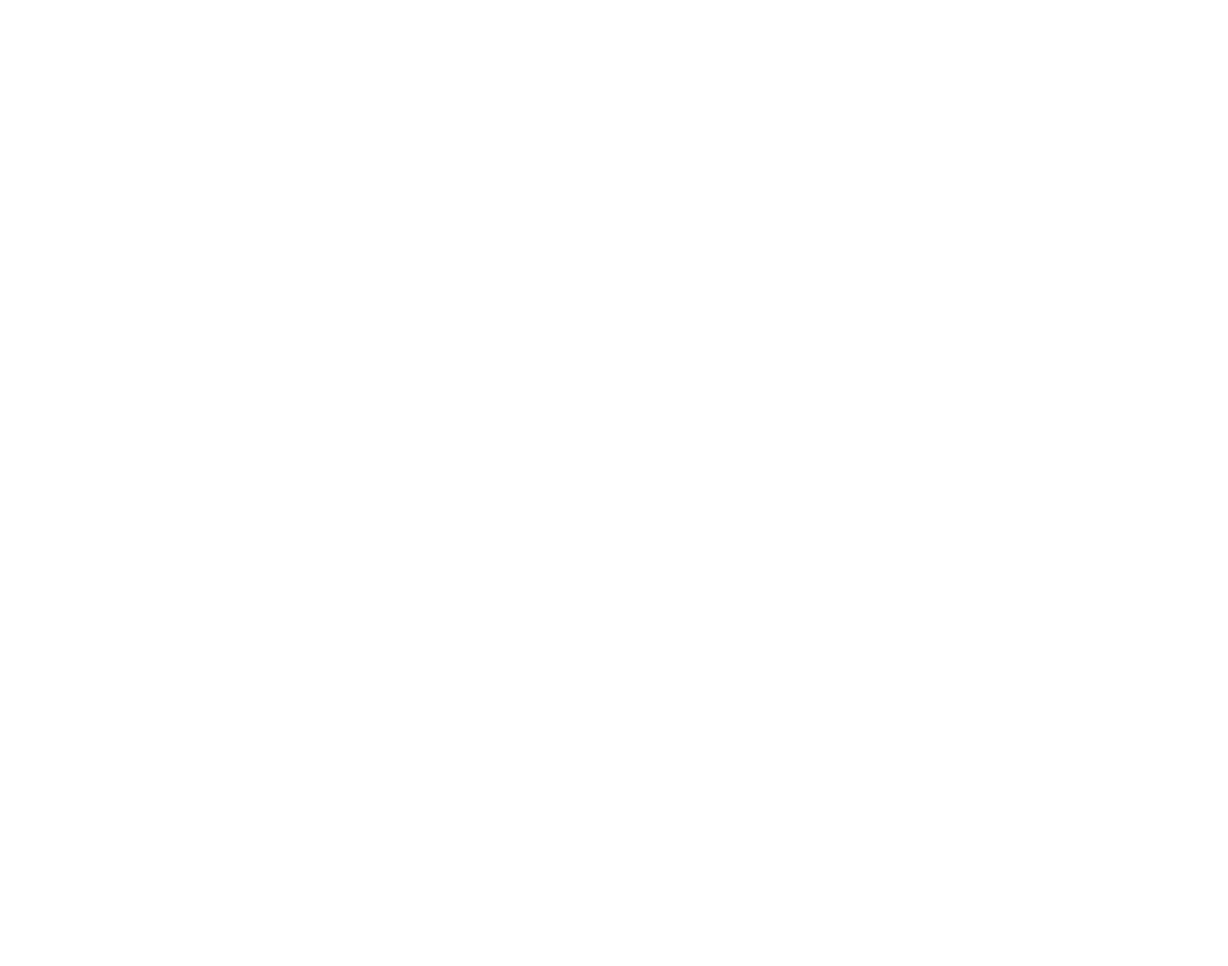
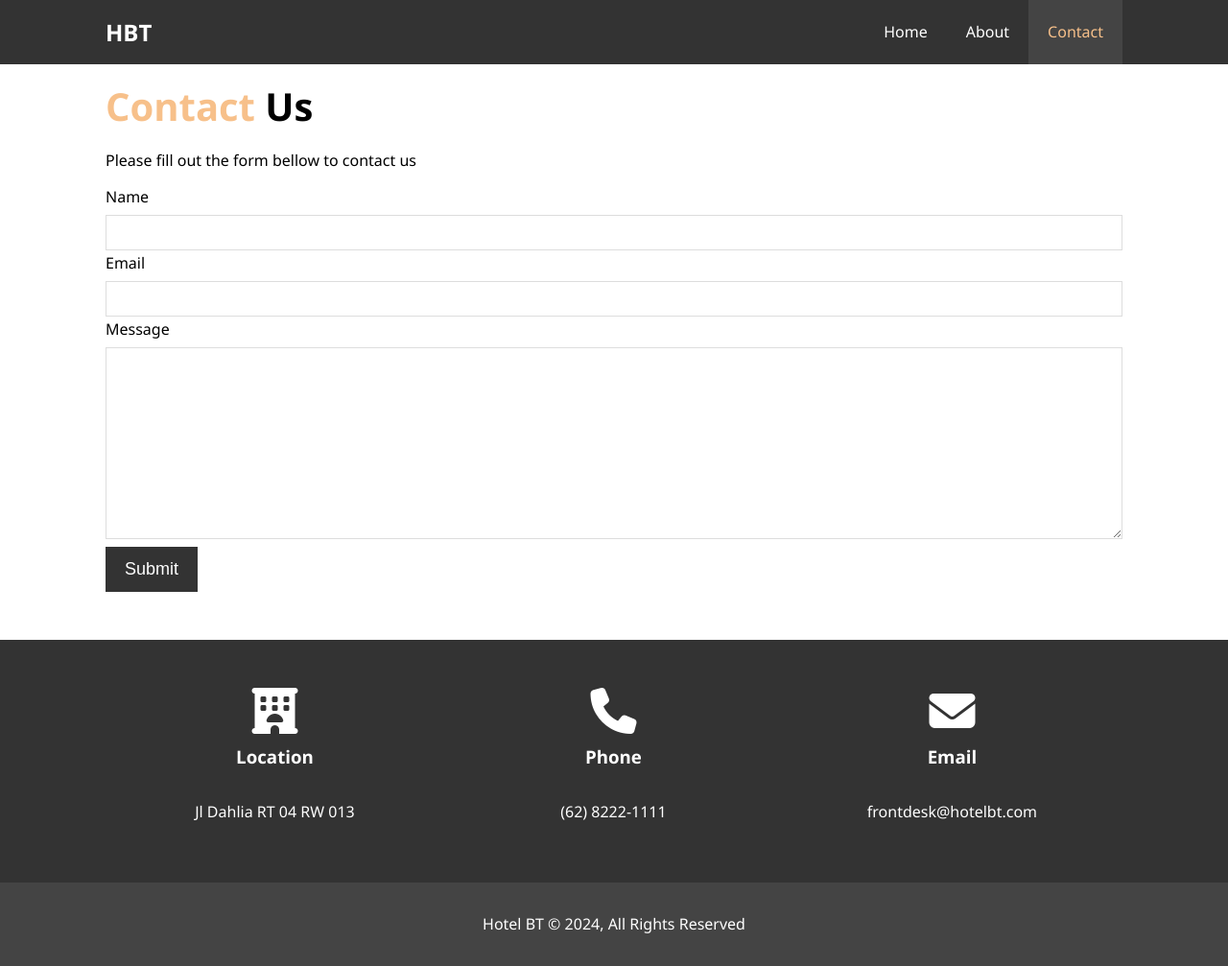
Before and after one commit to arindra97/hotel_website, a plain HTML site: page contact.html in a window 1280 px wide. Shown: the whole page at 96% size. Before the commit the page ends 800 px from the top, so only its background shows below. Drawn offline with Linux system fonts and the light colour scheme.

Commit message:
Contact Page, and fix another stuff

```diff
--- a/contact.html
+++ b/contact.html
@@ -0,0 +1,73 @@
+<!DOCTYPE html>
+<html lang="en">
+<head>
+  <meta charset="UTF-8">
+  <meta name="viewport" content="width=device-width, initial-scale=1.0">
+  <meta http-equiv="X-UA-Compatible" content="ie=edge">
+  <meta name="description" content="Welcome to the most extraordinary hotel in Depok">
+  <meta name="keywords" content="hotel, boston hotel, new england hotel">
+  <script src="https://kit.fontawesome.com/c16e739af4.js" crossorigin="anonymous"></script>
+  <link rel="stylesheet" href="css/style.css">
+  <title>Hotel BT | Contact</title>
+</head>
+<body>
+  <header>
+    <nav id="navbar">
+      <div class="container">
+        <h1 class="logo"><a href="index.html">HBT</a></h1>
+        <ul>
+          <li><a href="index.html">Home</a></li>
+          <li><a href="about.html">About</a></li>
+          <li><a class="current" href="contact.html">Contact</a></li>
+        </ul>
+      </div>
+    </nav>
+  </header>
+
+  <section id="contact-form" class="py-3">
+    <div class="container">
+      <h1 class="l-heading"><span class="text-primary">Contact</span> Us</h1>
+      <p>Please fill out the form bellow to contact us</p>
+      <form action="process.php">
+        <div class="label-form">
+          <label for="name">Name</label>
+          <input type="text" name="name" id="name">
+        </div>
+        <div class="label-form">
+          <label for="email">Email</label>
+          <input type="text" name="email" id="email">
+        </div>
+        <div class="label-form">
+          <label for="message">Message</label>
+          <textarea name="message id="message></textarea>
+        </div>
+        <button type="submit" class="btn">Submit</button>
+      </form>
+    </div>
+  </section>
+
+  <section id="contact-info" class="bg-dark">
+    <div class="container">
+      <div class="box">
+        <i class="fa-solid fa-hotel fa-3x"></i>
+        <h3>Location</h3>
+        <p>Jl Dahlia RT 04 RW 013</p>
+      </div>
+      <div class="box">
+        <i class="fa-solid fa-phone fa-3x"></i>
+        <h3>Phone</h3>
+        <p>(62) 8222-1111</p>
+      </div>
+      <div class="box">
+        <i class="fa-solid fa-envelope fa-3x"></i>
+        <h3>Email</h3>
+        <p>frontdesk@hotelbt.com</p>
+      </div>
+    </div>
+  </section>
+
+  <footer id="main-footer">
+    <p>Hotel BT &copy; 2024, All Rights Reserved</p>
+  </footer>
+</body>
+</html>
--- a/css/style.css
+++ b/css/style.css
@@ -230,6 +230,33 @@ p {
   border-radius: 50%;
 }
 
+/* Contact Form */
+#contact-form {
+  margin-bottom: 20px;
+}
+
+#contact-form label {
+  display: block;
+  margin-bottom: 5px;
+}
+
+#contact-form input,
+#contact-form textarea {
+  width: 100%;
+  padding: 10px;
+  border: 1px #ddd solid;
+}
+
+#contact-form textarea {
+  height: 200px;
+}
+
+#contact-form input:focus,
+#contact-form textarea:focus {
+  outline: none;
+  border-color: #f7c08a;
+}
+
 /* Footer */
 #main-footer {
   text-align: center;
```
Also changed, not shown: about.html (+4 -4 lines), index.html (+1 -1 lines).
